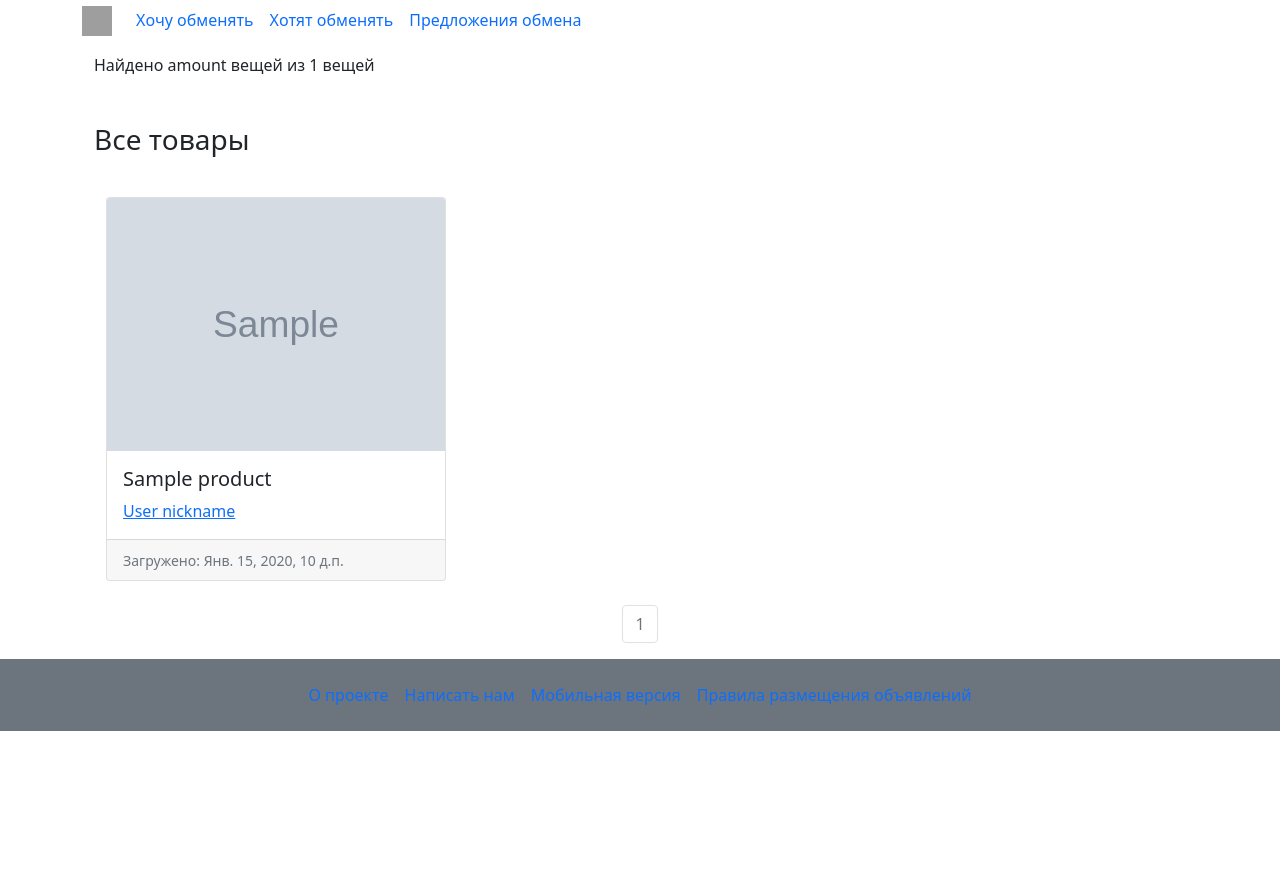
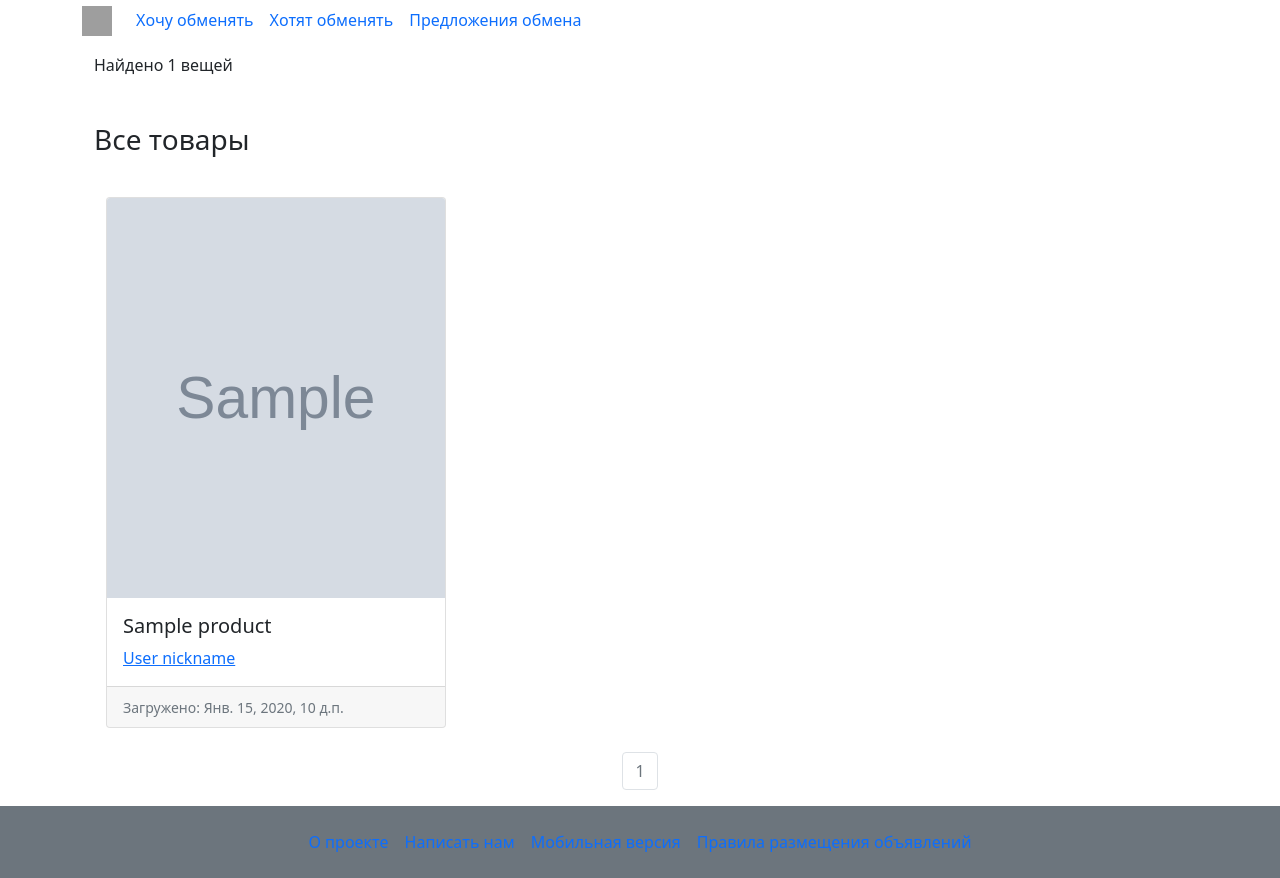
Before and after one commit to savilard/stuff-excange, a Django app: page /product/all_products/ in a window 1280 px wide. Before the commit the page ends 731 px from the top, so only its background shows below. Run offline with Django 3.2, Linux system fonts and the light colour scheme; tables that the repository leaves empty hold one stand-in row (values such as "Sample post"); grey boxes marked "Sample" are stand-in pictures; parts of the project's set-up code (start-up, migrations or seed data) failed here and were passed over; grey boxes are pictures that could not be loaded.

Commit message:
refactor(exchangeapp): fix image size in cards in all_products.html (#19)

```diff
--- a/app/exchangeapp/templates/product/all_products.html
+++ b/app/exchangeapp/templates/product/all_products.html
@@ -1,8 +1,7 @@
 {% extends 'base.html' %}
 {% block content %}
-
 <div class="container mt-3">
-  <h6>Найдено amount вещей из {{ products_amount }} вещей</h6>
+  <h6>Найдено {{ products_amount }} вещей</h6>
 </div>
 <div class="container mt-5">
   <h3>Все товары</h3>
@@ -13,7 +12,7 @@
   {% for product in page_object %}
   <div class="col">
     <div class="card h-100">
-      <img src="{{ product.images.all.0.image.url }}" class="card-img-top" alt="{{ product.title }}">
+      <img src="{{ product.images.all.0.image.url }}" class="card-img-top" width="auto" height="400" style="object-fit: cover;" alt="{{ product.title }}">
       <div class="card-body">
         <h5 class="card-title">{{ product.title }}</h5>
         <p class="card-text">
```
